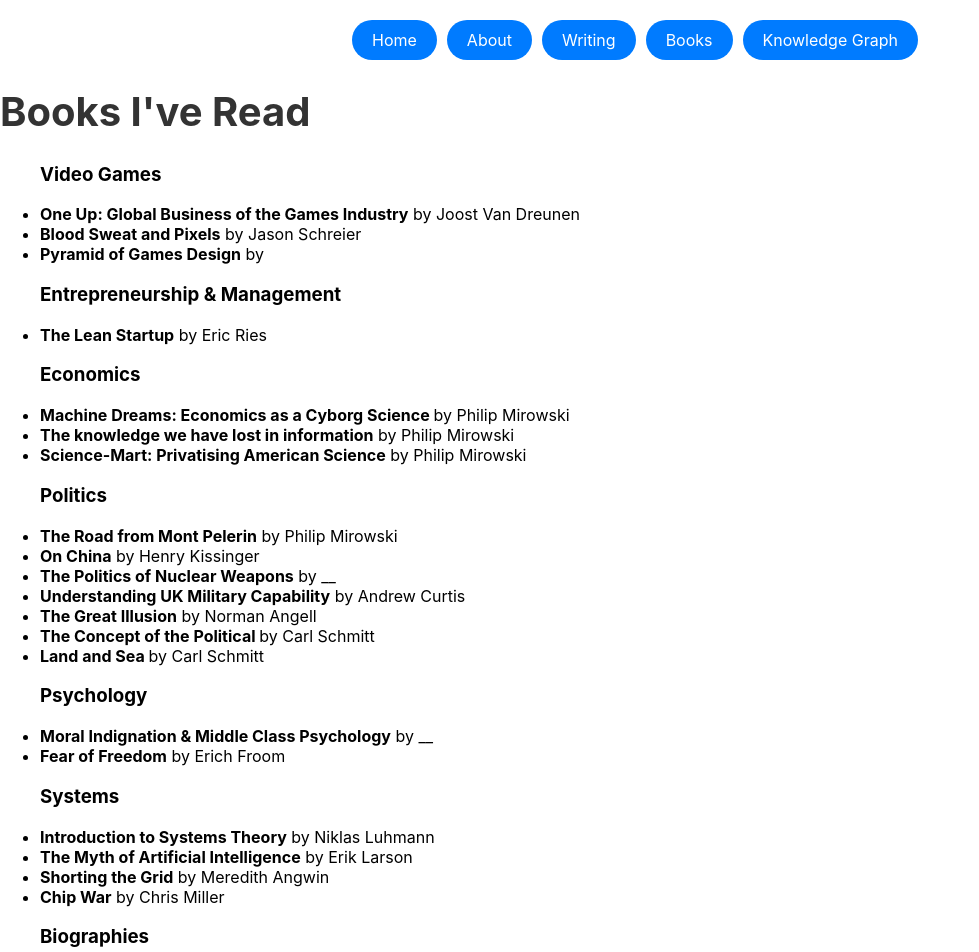
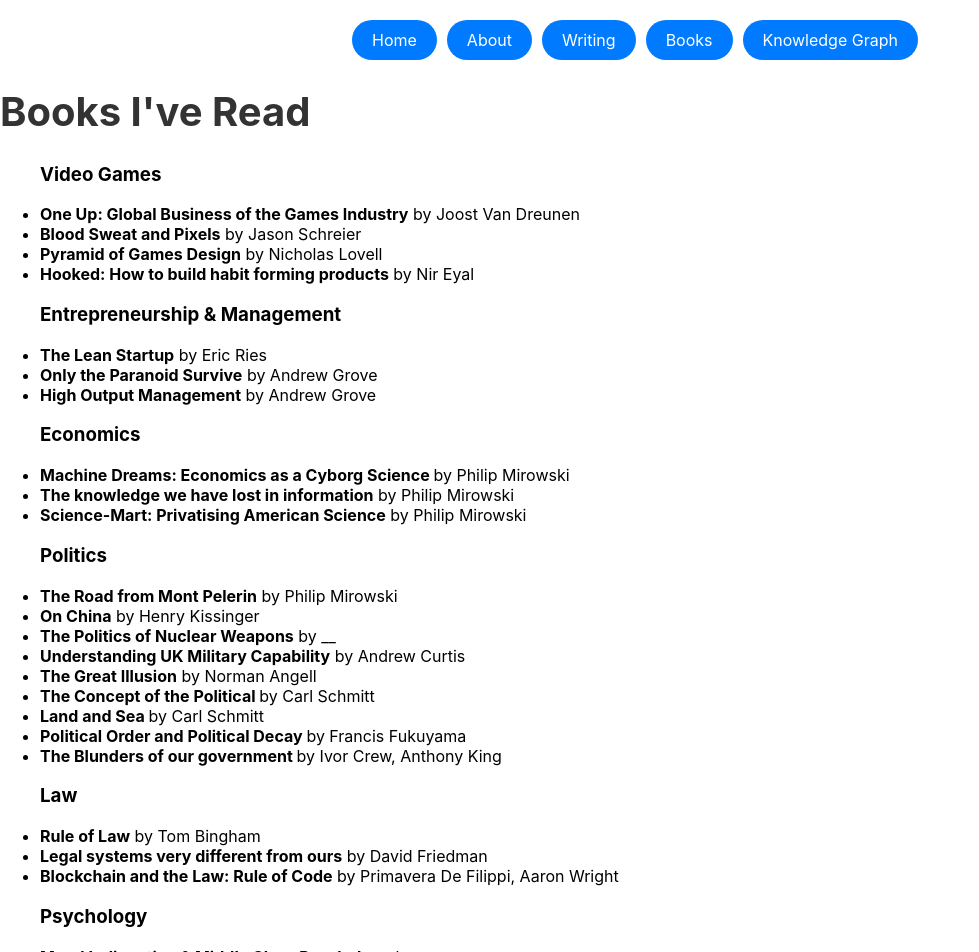
Before and after one commit to chefaraga123/Personal-Website, a React (Create React App) app: page /personal-website/Books in a window 1280 px wide. Shown: the top 952 px of the page, without its empty margins (0-979 px from the left). Built offline with nearby package versions, Linux system fonts and the light colour scheme; no server answers.

Commit message:
updated list

```diff
--- a/src/pages/Books/Books.jsx
+++ b/src/pages/Books/Books.jsx
@@ -27,10 +27,13 @@ const Books = () => {
             <h3>Video Games</h3>
             <li><strong>One Up: Global Business of the Games Industry</strong> by Joost Van Dreunen</li>
             <li><strong>Blood Sweat and Pixels</strong> by Jason Schreier</li>
-            <li><strong>Pyramid of Games Design</strong> by </li>
+            <li><strong>Pyramid of Games Design</strong> by Nicholas Lovell</li>
+            <li><strong>Hooked: How to build habit forming products</strong> by Nir Eyal</li>
 
             <h3>Entrepreneurship & Management</h3>
             <li><strong>The Lean Startup</strong> by Eric Ries</li>
+            <li><strong>Only the Paranoid Survive</strong> by Andrew Grove</li>
+            <li><strong>High Output Management</strong> by Andrew Grove</li>
 
 
             <h3>Economics</h3>
@@ -46,6 +49,14 @@ const Books = () => {
             <li><strong>The Great Illusion</strong> by Norman Angell</li>
             <li><strong>The Concept of the Political </strong> by Carl Schmitt</li>
             <li><strong>Land and Sea </strong> by Carl Schmitt</li>
+            <li><strong>Political Order and Political Decay </strong> by Francis Fukuyama</li>
+            <li><strong>The Blunders of our government </strong> by Ivor Crew, Anthony King</li>
+
+
+            <h3>Law</h3>
+            <li><strong>Rule of Law</strong> by Tom Bingham</li>
+            <li><strong>Legal systems very different from ours</strong> by David Friedman</li>
+            <li><strong>Blockchain and the Law: Rule of Code</strong> by Primavera De Filippi, Aaron Wright</li>
 
 
             <h3>Psychology</h3>
@@ -88,6 +99,7 @@ const Books = () => {
 
             <h3>Fiction</h3>
             <li><strong>Foundation</strong> by Isaac Asimov</li>
+            <li><strong>The Master and Margarita</strong> by Mikhail Bulgakov</li>
 
 
 
```
